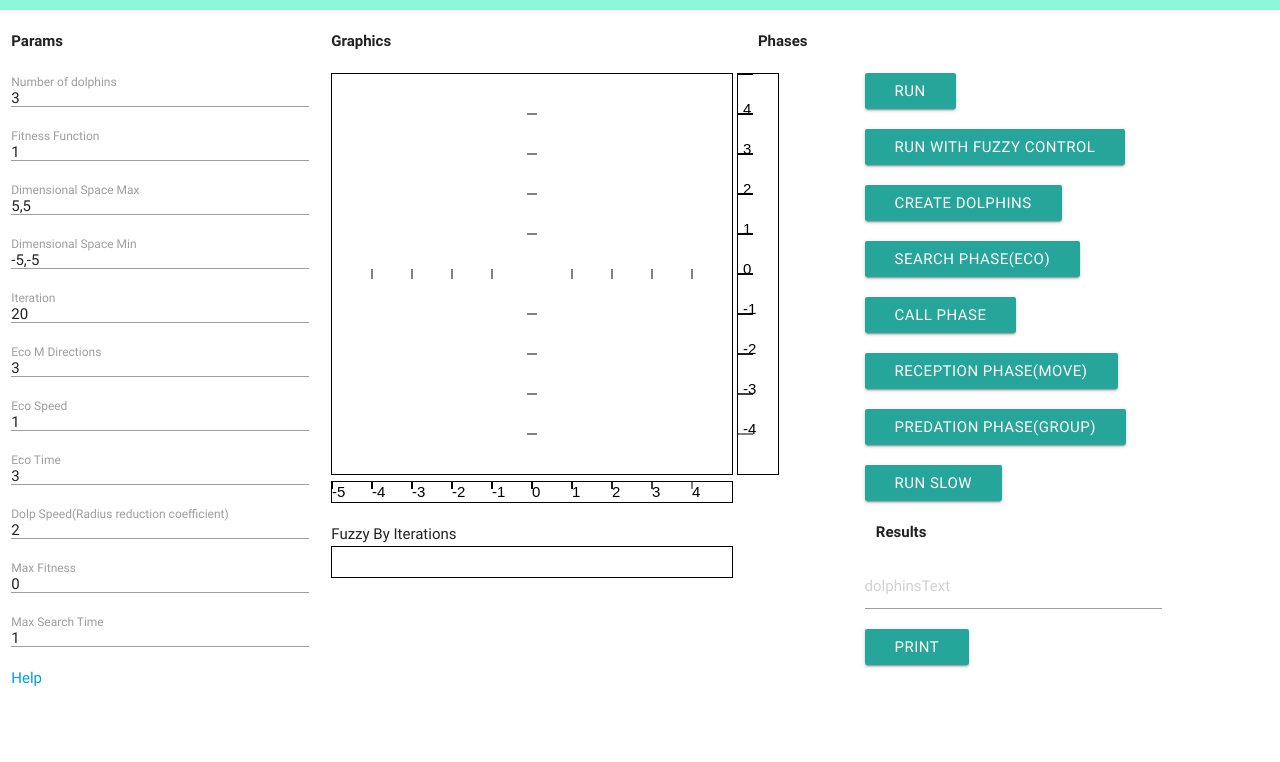
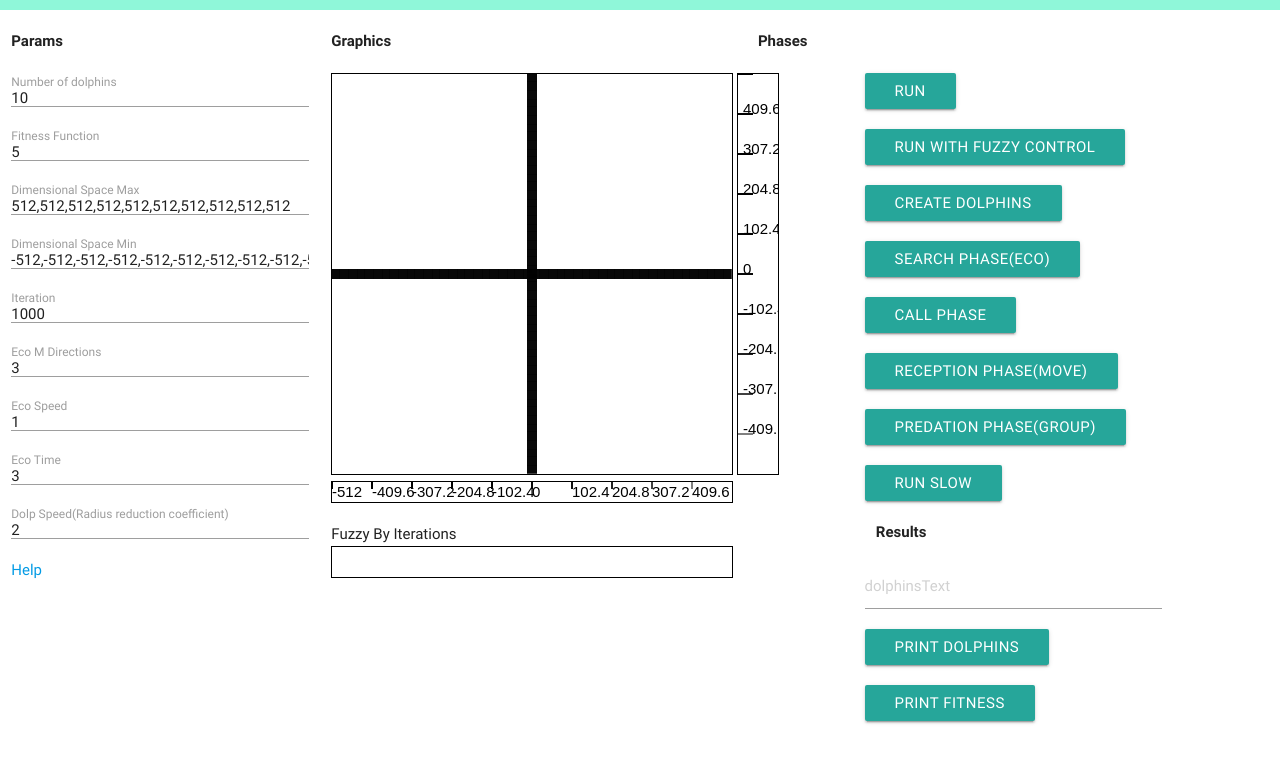
Before and after one commit to gemineses/dsajavascript, a plain HTML site: page index.html in a window 1280 px wide. Drawn offline with nearby package versions, Linux system fonts and the light colour scheme.

Commit message:
funciones de aptitud actualizadas

```diff
--- a/index.html
+++ b/index.html
@@ -45,10 +45,10 @@
 				<input placeholder="time" id="dsaTime" type="text" class="validate inputSmall" onchange="updateParams()">
 				<label class="active" for="dsaDolphinNumbers">Dolp Speed(Radius reduction coefficient)</label>
 				<input placeholder="time" id="dolpSpeed" type="text" class="validate inputSmall" onchange="updateParams()">
-				<label class="active" for="dsaDolphinNumbers">Max Fitness</label>
-				<input placeholder="maxFitnessValue" id="dsaMaxFitnessValue" type="text" class="validate inputSmall" onchange="updateParams()">
-				<label class="active" for="dsaDolphinNumbers">Max Search Time</label>
-				<input placeholder="maximumSearchTime" id="dsaMaximumSearchTime" type="text" class="validate inputSmall" onchange="updateParams()">
+				<!--<label class="active" for="dsaDolphinNumbers">Max Fitness</label>-->
+				<input placeholder="maxFitnessValue" id="dsaMaxFitnessValue" type="hidden" class="validate inputSmall" onchange="updateParams()">
+				<!--<label class="active" for="dsaDolphinNumbers">Max Search Time</label>-->
+				<input placeholder="maximumSearchTime" id="dsaMaximumSearchTime" type="hidden" class="validate inputSmall" onchange="updateParams()">
 				<a class="modal-trigger" href="#modal1">Help</a>
 			</div>
 
@@ -98,7 +98,10 @@
 				<input placeholder="dolphinsText" id="dolphinsText" type="text" class="validate">
 
 				<div class="row">
-					<a class="waves-effect waves-light btn" onclick="outputTextToPrint()">Print</a>
+					<a class="waves-effect waves-light btn" onclick="outputTextToPrint()">Print Dolphins</a>
+				</div>
+				<div class="row">
+					<a class="waves-effect waves-light btn" onclick="outputTextFitnessToPrint()">Print Fitness</a>
 				</div>
 				<div class="row" id="dolphinList">
 				</div>
--- a/js/defaultParams.js
+++ b/js/defaultParams.js
@@ -5,8 +5,8 @@
 */
 
 //vars
-dsaDolphinNumbers = 3;
-fitnessSelected="1";
+dsaDolphinNumbers = 10;
+fitnessSelected="5";
 minimumValueOfFitnessFunction = 0;
 fitByDolp = [];
 
@@ -15,7 +15,7 @@ noDimensions = 0;
 
 
 //dimensionalSpace
-dsaDimensionalSpaceMax = "5,5";
+dsaDimensionalSpaceMax = "512,512,512,512,512,512,512,512,512,512";
 dsaDimensionalSpaceMax = dsaDimensionalSpaceMax.split(",");
 
 //parseFloat
@@ -24,7 +24,7 @@ for(i = 0; i<dsaDimensionalSpaceMax.length; i++){
 		noDimensions = i+1;
 	}
 
-dsaDimensionalSpaceMin = "-5,-5";
+dsaDimensionalSpaceMin = "-512,-512,-512,-512,-512,-512,-512,-512,-512,-512";
 dsaDimensionalSpaceMin = dsaDimensionalSpaceMin.split(",");
 //parseFloat
 for(i = 0; i<dsaDimensionalSpaceMin.length; i++){
@@ -33,7 +33,7 @@ for(i = 0; i<dsaDimensionalSpaceMin.length; i++){
 	}
 
 //params to initializate this algorithm
-dsaIteration = 20;
+dsaIteration = 1000;
 dsaMDirection = 3;
 dsaSpeed = 1;
 dsaTime = 3;
@@ -43,7 +43,7 @@ dolpSpeed = 2; //can be 1,2,3,4 according DSA
 
 //fitness functions config, (to add more fitness fxn go to fitnessFunctionList file)
 matlabFormat = true;
-toFixedMax = 4;
+toFixedMax = 10;
 
 
 //added params
--- a/js/dsaPhases.js
+++ b/js/dsaPhases.js
@@ -277,6 +277,7 @@ runWFuzzyIte = function(){
 			callPhase(function(){
 				receptionPhase(function(){
 					predationPhase(function(){
+						console.log(iRun);
 						setParamsOnFuzzyByIterations(iRun);
 						//console.log(fl.getResult(fuzzyIterations));
 						updateEcoSpeed(parseFloat((fl.getResult(fuzzyIterations))*.01));
--- a/js/files.js
+++ b/js/files.js
@@ -1,4 +1,5 @@
 totalTextToPrint = "";
+totalTextFitnessToPrint = "";
 
 inputTextToPrint = function(text){
 	for(i=0; i<text.length; i++){
@@ -13,12 +14,20 @@ inputTextToPrint = function(text){
 		totalTextToPrint = totalTextToPrint + thisLine;
 	}
 
+	for(i=0; i<text.length; i++){
+		thisLine = "";
+		totalTextFitnessToPrint = totalTextFitnessToPrint + parseFloat(fitnessFunction(text[i].dolp)) + "\n";
+	}
+
 
 };
 
 newText = function(){
 	totalTextToPrint = "";
 };
+outputTextFitnessToPrint = function(){
+
+}
 
 outputTextToPrint = function(){
 	//console.log(totalTextToPrint);
@@ -45,3 +54,29 @@ outputTextToPrint = function(){
 		document.body.removeChild(elem);
 	}
 }
+
+outputTextFitnessToPrint = function(){
+	//console.log(totalTextToPrint);
+	/*var encodedUri = encodeURI(totalTextToPrint);
+	var link = document.createElement("a");
+	link.setAttribute("href", encodedUri);
+	link.setAttribute("download", "resultados.csv");
+	document.body.appendChild(link);
+
+	link.click();*/
+
+
+	var blob = new Blob([totalTextFitnessToPrint], {type: 'text/csv'});
+	var filename =  "resultadosFitnessConFxn"+document.getElementById('dsaFitnessFunction').value+".csv";
+	if(window.navigator.msSaveOrOpenBlob) {
+		window.navigator.msSaveBlob(blob, filename);
+	}
+	else{
+		var elem = window.document.createElement('a');
+		elem.href = window.URL.createObjectURL(blob);
+		elem.download = filename;
+		document.body.appendChild(elem);
+		elem.click();
+		document.body.removeChild(elem);
+	}
+}
--- a/js/fitnessFunctionList.js
+++ b/js/fitnessFunctionList.js
@@ -24,7 +24,7 @@ fitnessFunction = function(x){
 					alert("Se requiere mas de 1 dimension");
 					sum = 0;
 				}else{
-					sum = (Math.pow(x[0].toFixed(toFixedMax), 2))-(Math.pow(x[1].toFixed(toFixedMax), 2));
+					sum = (Math.pow(x[0].toFixed(toFixedMax), 2))+(Math.pow(x[1].toFixed(toFixedMax), 2));
 				}
 				minimumValueOfFitnessFunction = 1;
             break;
@@ -35,18 +35,21 @@ fitnessFunction = function(x){
 					alert("Se requiere mas de 1 dimension");
 					sum = 0;
 				}else{
-					sum = 100 * (((Math.pow(x[1].toFixed(toFixedMax), 2))-(Math.pow(x[0].toFixed(toFixedMax), 2))) + (1-(Math.pow(x[0].toFixed(toFixedMax), 2))));
+					sum = 100 * Math.pow(((x[1].toFixed(toFixedMax))-(Math.pow(x[0].toFixed(toFixedMax), 2))), 2);
 				}
 				minimumValueOfFitnessFunction = 0;
 			break;
 			case 5://f(:,1)=sum(abs(x')-10*cos(sqrt(abs(10*x'))))';
+				sum = 0;
 				sumTmpOne = [];
-				for(iifit = 0; iifit<x.length; iifit++){
-					sumTmpOne.push(Math.abs(x[iifit])-10*Math.cos(Math.sqrt(Math.abs(10*x[iifit]))));
+				/*for(iifit = 0; iifit<x.length; iifit++){
+					console.log((10*Math.cos(Math.sqrt(Math.abs(10*x[iifit])))));
+					sumTmpOne.push(Math.abs(x[iifit])-(10*Math.cos(Math.sqrt(Math.abs(10*x[iifit])))));
 				}
 				for(iifit = 0; iifit<sumTmpOne.length; iifit++){
 					sum = sum + sumTmpOne[iifit];
-				}
+				}*/
+				sum=Math.abs(x[1]-((10*Math.cos(Math.sqrt(Math.abs(10*x[1]))))));
 				minimumValueOfFitnessFunction = 0;
 			break;
 			case 6://f=(x.^2+x).*cos(x);
```
Also changed, not shown: fuzzy/Difuso 1.htm (+1 -1 lines), fuzzy/Difuso 2.htm (+3 -3 lines).
